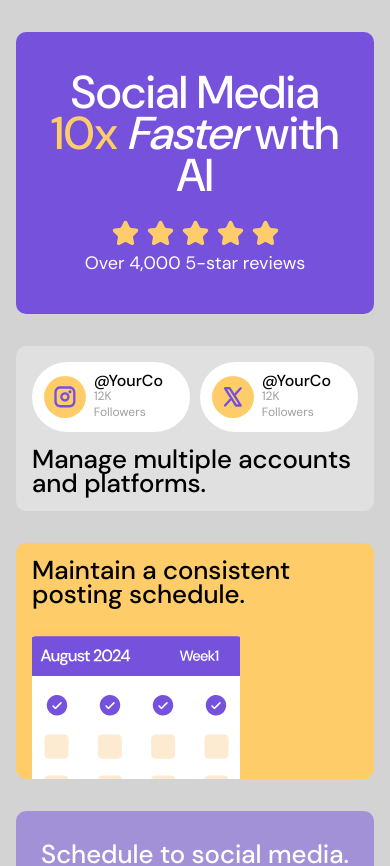
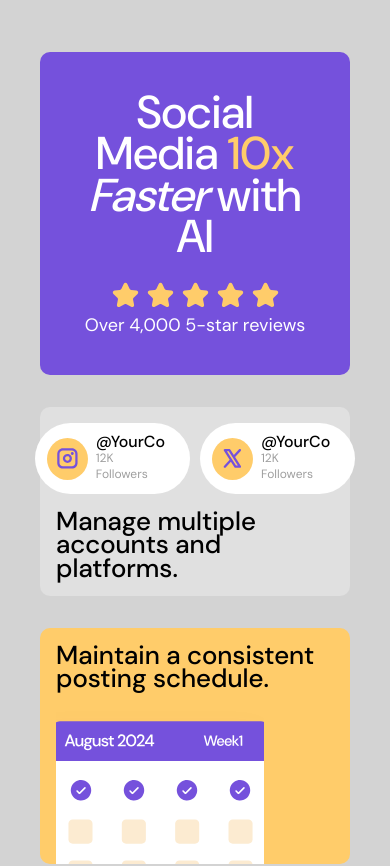
Before and after one commit to Oleksandr-Berd/bento-grid, a React (Vite) app: page / in a window 390 px wide. Shown: the top 866 px of the page. Built offline with nearby package versions, Linux system fonts and the light colour scheme.

Commit message:
the second row is done tab

```diff
--- a/src/App.css
+++ b/src/App.css
@@ -8,6 +8,13 @@
   padding-right: 16px;
 
   text-align: center;
+
+  @media (max-width:768px){
+    padding-top: 52px;
+    padding-bottom: 76px;
+    padding-left: 40px;
+    padding-right: 40px;
+  }
 }
 
 .logo {
--- a/src/components/Items/FirstItem/FirstItemStyled.js
+++ b/src/components/Items/FirstItem/FirstItemStyled.js
@@ -10,12 +10,14 @@ export const FirstItemStyled = styled.li`
 
   border-radius: 10px;
 
-@media (min-width: 768px){
+  @media (min-width: 768px) {
+    grid-column: 1/-1;
+
     padding-top: 72px;
     padding-bottom: 72px;
     padding-left: 76px;
     padding-right: 76px;
-}
+  }
 
   & h3 {
     margin-bottom: 24px;
@@ -27,9 +29,9 @@ export const FirstItemStyled = styled.li`
 
     color: #ffffff;
 
-@media (min-width: 768px){
-    font-size: 54px;
-}
+    @media (min-width: 768px) {
+      font-size: 54px;
+    }
 
     & > span:first-of-type {
       color: #ffcc6a;
--- a/src/components/Items/SecondItem/SecondItemStyled.js
+++ b/src/components/Items/SecondItem/SecondItemStyled.js
@@ -8,19 +8,32 @@ padding-right: 16px;
 
   text-align: left;
 
-background-color: #E0E0E0;
+  background-color: #e0e0e0;
 
   border-radius: 10px;
 
-& > h3{
+  @media (min-width: 768px) {
+    padding-top: 24px;
+    padding-bottom: 24px;
+    padding-left: 24px;
+    padding-right: 0px;
+
+    overflow: hidden;
+  }
+
+  & > h3 {
     font-size: 26px;
     line-height: 0.9;
     font-weight: 500;
-    letter-spacing:-6%;
+    letter-spacing: -6%;
 
     color: #000;
+
+    @media (min-width: 768px) {
+      font-size: 28px;
     }
-`
+  }
+`;
 
 export const SocNetCon = styled.div`
   display: flex;
@@ -29,7 +42,11 @@ align-items: center;
   justify-content: center;
 
   margin-bottom: 16px;
-`
+
+  @media (min-width: 768px) {
+    margin-bottom: 56px;
+  }
+`;
 
 export const Thumb = styled.div`
   width: 42px;
@@ -38,10 +55,10 @@ height: 42px;
   margin-right: 8px;
   padding: 8px;
 
-background-color: #FFCC6A;
+  background-color: #ffcc6a;
 
   border-radius: 50%;
-`
+`;
 
 export const SocNetItem = styled.div`
   display: flex;
@@ -58,15 +75,15 @@ background-color: #fff;
 
   border-radius: 42px;
 
-&:not(:last-of-type){
+  &:not(:last-of-type) {
     margin-right: 10px;
   }
-`
+`;
 
 export const ContentCon = styled.div`
   text-align: left;
 
-&>p:first-of-type{
+  & > p:first-of-type {
     font-size: 16px;
     line-height: 0.9;
     letter-spacing: -6%;
@@ -75,11 +92,11 @@ text-align: left;
     color: #000;
   }
 
-&>p:last-of-type{
+  & > p:last-of-type {
     font-size: 12px;
     font-weight: 400;
     letter-spacing: -3%;
 
-color: #9E9E9E;
+    color: #9e9e9e;
   }
-`
+`;
--- a/src/components/Items/ThirdItem/ThirdItemStyled.js
+++ b/src/components/Items/ThirdItem/ThirdItemStyled.js
@@ -9,6 +9,12 @@ export const ThirdItemStyled = styled.li`
 
   border-radius: 10px;
 
+  @media (min-width: 768px){
+    padding-top: 24px;
+    padding-left: 24px;
+    padding-right: 24px;
+  }
+
   & > h3 {
     margin-bottom: 16px;
 
@@ -19,6 +25,10 @@ export const ThirdItemStyled = styled.li`
     line-height: 0.9;
 
     color: #000;
+
+    @media (min-width: 768px){
+        font-size: 28px;
+    }
   }
 `;
 
--- a/src/components/List/ListStyled.js
+++ b/src/components/List/ListStyled.js
@@ -2,7 +2,19 @@ import styled from "@emotion/styled";
 
 export const ListStyled = styled.ul`
 
+
+@media (min-width: 768px){
+display: grid;
+grid-template-columns: repeat(2, 1fr);
+grid-template-rows: auto auto;
+gap: 32px;
+}
+
 &>li:not(:last-of-type){
     margin-bottom: 32px;
+
+    @media (min-width: 768px){
+        margin: 0;
+    }
 }
 `
```
Lines whose indentation alone changed are shown as unchanged.
